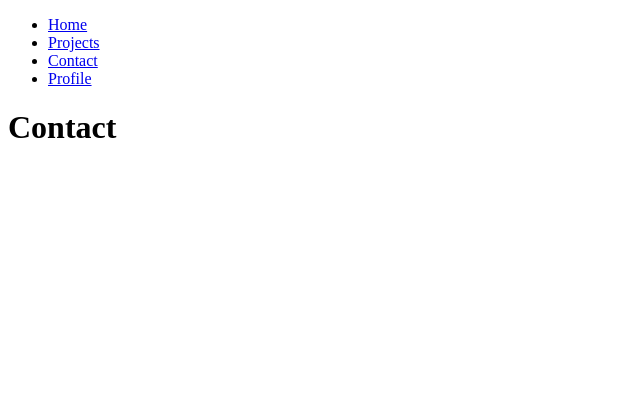
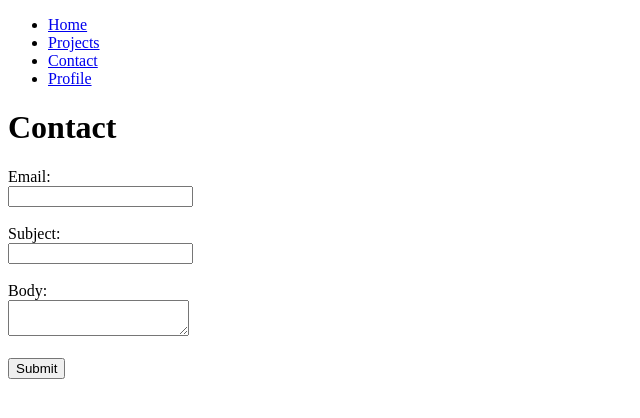
Before and after one commit to Ryotakemuraryo/Homepage, a plain HTML site: page contact/index.html in a window 1280 px wide. Shown: the whole page, without its empty margins (0-640 px from the left). Drawn offline with Linux system fonts and the light colour scheme.

Commit message:
contact form

```diff
--- a/contact/index.html
+++ b/contact/index.html
@@ -15,5 +15,13 @@
         </ul>
     </nav>
     <h1>Contact</h1>
+    <form action="mailto:rtakemura@ucsd.edu" method="POST" enctype="text/plain">
+        <label for="email">Email:</label><br>
+        <input type="email" name="email" required><br><br>
+        <label for="subject">Subject:</label><br>
+        <input name="subject"><br><br>
+        <label for="body">Body:</label><br>
+        <textarea name="body"></textarea><br><br>
+        <button>Submit</button>
 </body>
 </html>
```
